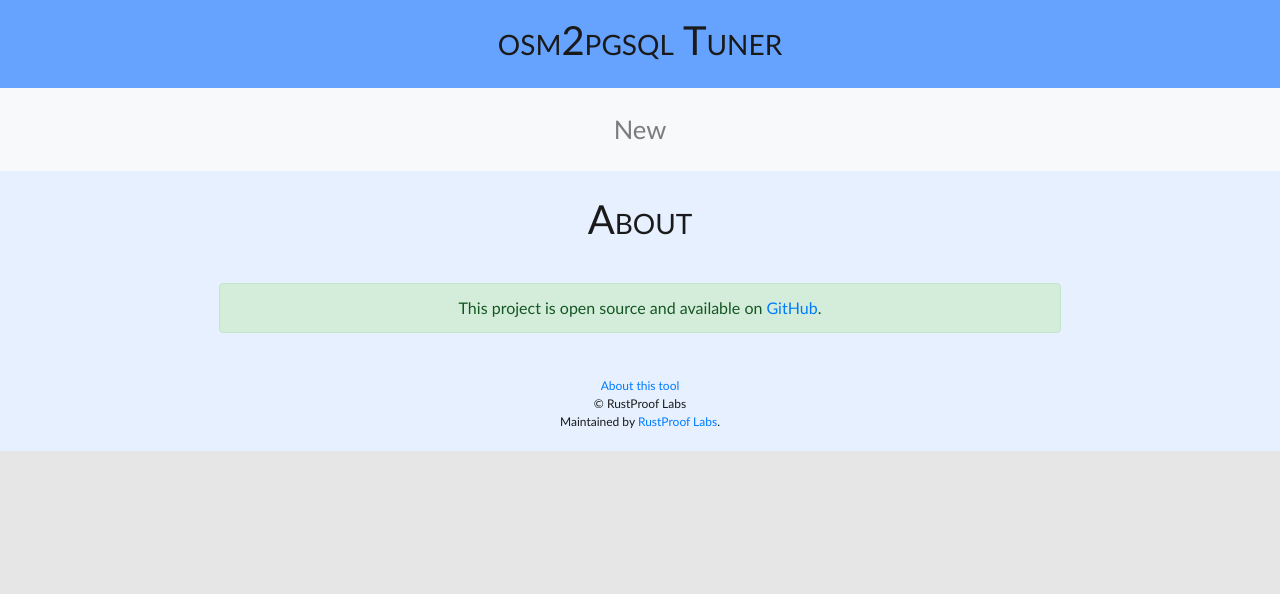
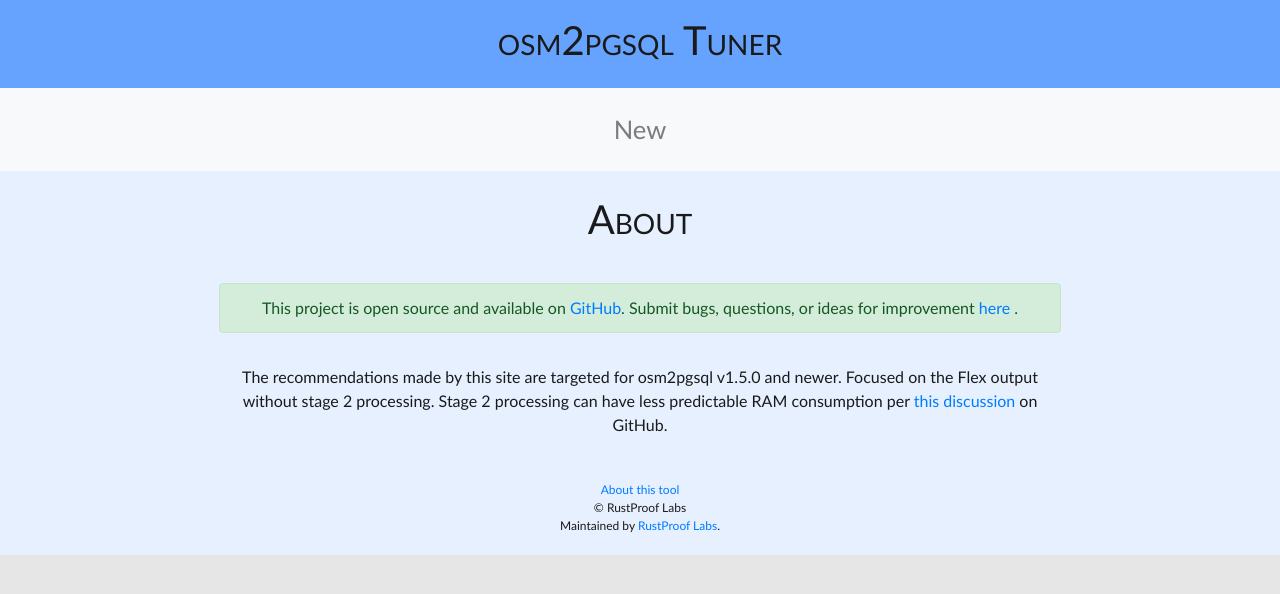
Before and after one commit to rustprooflabs/osm2pgsql-tuner, a Flask app: page /about in a window 1280 px wide. Shown: the top 594 px of the page. Run offline with Flask 2, Linux system fonts and the light colour scheme; some libraries are stand-ins or nearby versions.

Commit message:
Raise threshold for using flat nodes #6. Quick improvements to about page.

```diff
--- a/webapp/config.py
+++ b/webapp/config.py
@@ -47,3 +47,5 @@
 """PBF sizes for reference based on details from
 Geofabrik's download server on 5/15/2021.
 """
+
+FLAT_NODES_THRESHOLD_GB = 8.0
--- a/webapp/templates/about.html
+++ b/webapp/templates/about.html
@@ -11,6 +11,25 @@
         <p class="col-md-8 alert alert-success">
             This project is open source and available on
             <a href="https://github.com/rustprooflabs/osm2pgsql-tuner">GitHub</a>.
+            Submit bugs, questions, or ideas for improvement
+            <a href="https://github.com/rustprooflabs/osm2pgsql-tuner/issues">
+            here
+            </a>.
+        </p>
+
+    </div>
+
+    <div class="row text-center p-2">
+
+        <p class="col-md-8">
+            The recommendations made by this site are targeted for osm2pgsql v1.5.0 and newer.
+            Focused on the Flex output without stage 2 processing.  Stage 2 processing
+            can have less predictable RAM consumption
+            per
+            <a href="https://github.com/openstreetmap/osm2pgsql/discussions/1536">
+            this discussion
+            </a>
+            on GitHub.
         </p>
 
     </div>
```
Also changed, not shown: tests/osm2pgsql_test.py (+10 -0 lines), webapp/osm2pgsql.py (+18 -3 lines).
